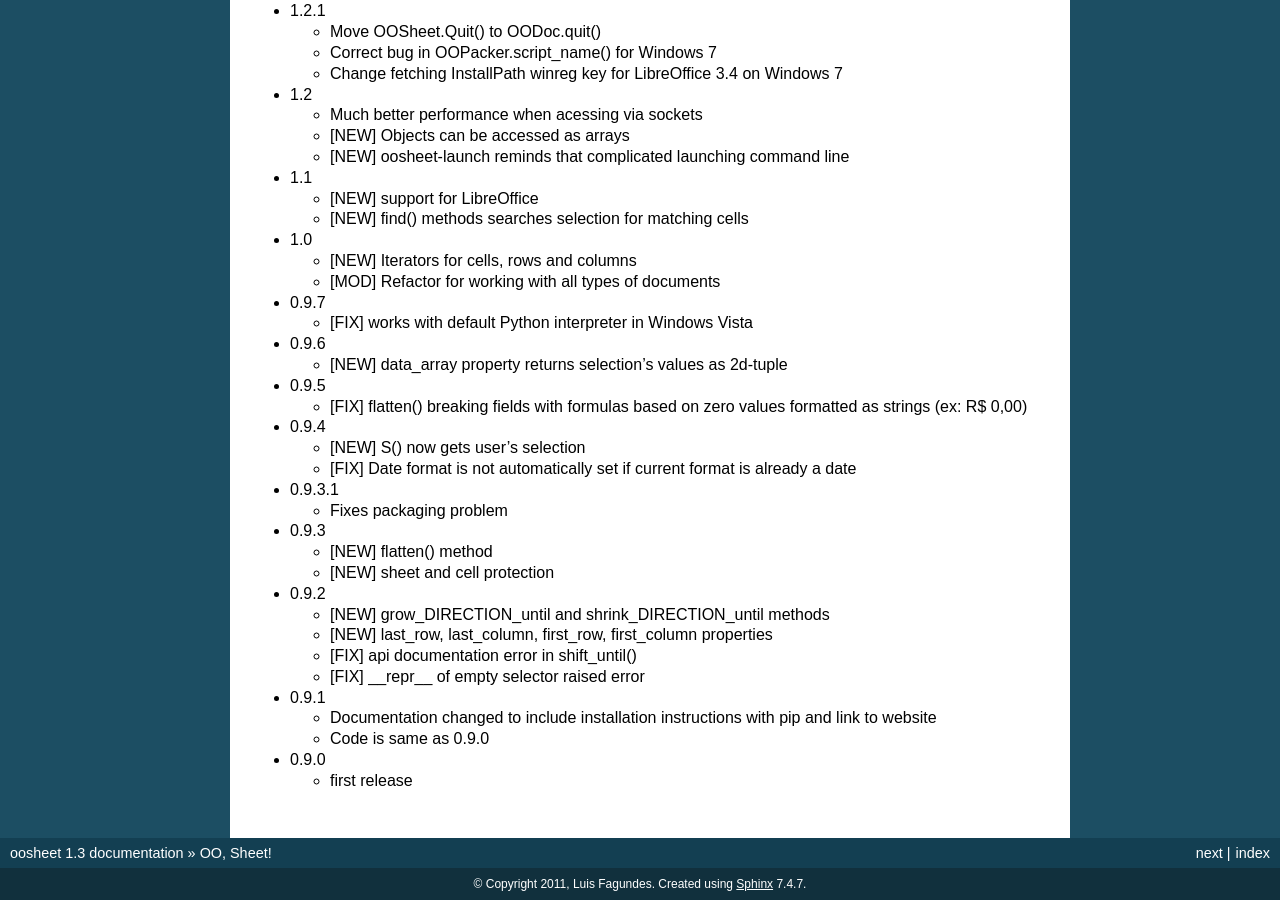
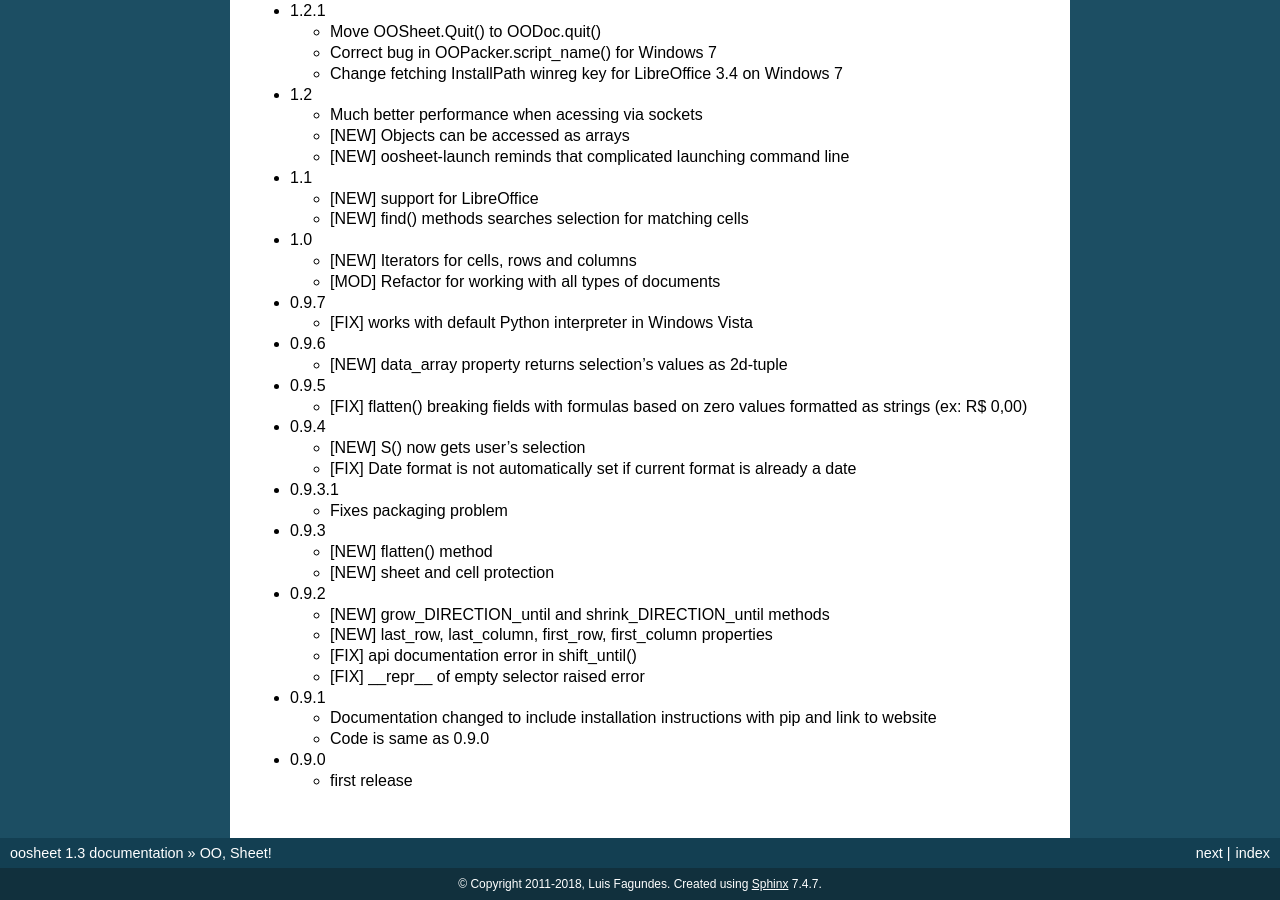
Before and after one commit to lfagundes/oosheet, a Sphinx documentation site: the page built from docs/index.rst, in a window 1280 px wide and 900 px high, scrolled down 2312 px. Built offline with Sphinx 7.4.7, drawn with Linux system fonts in a browser that asks for light colours.

Commit message:
year 2018 in copyright

```diff
--- a/docs/conf.py
+++ b/docs/conf.py
@@ -41,7 +41,7 @@ master_doc = 'index'
 
 # General information about the project.
 project = u'oosheet'
-copyright = u'2011, Luis Fagundes'
+copyright = u'2011-2018, Luis Fagundes'
 
 # The version info for the project you're documenting, acts as replacement for
 # |version| and |release|, also used in various other places throughout the
```
